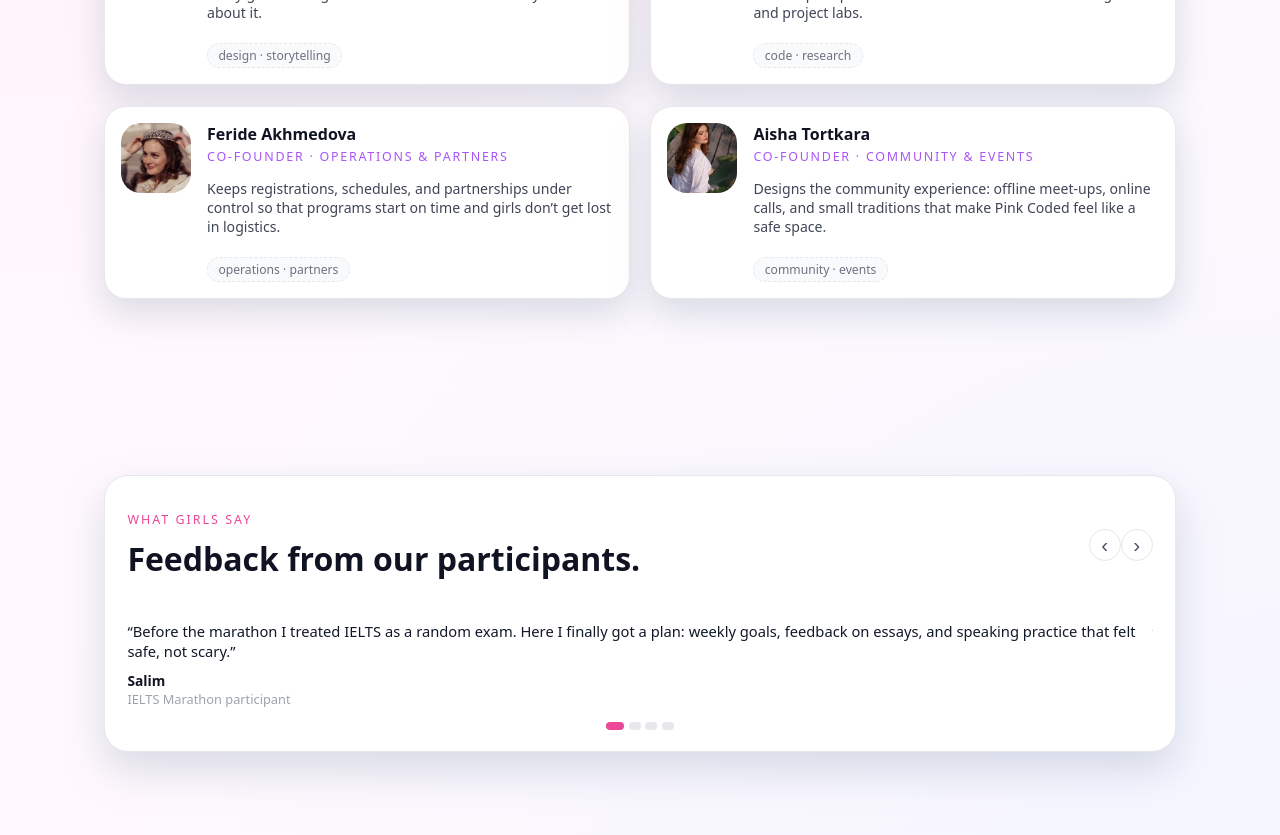
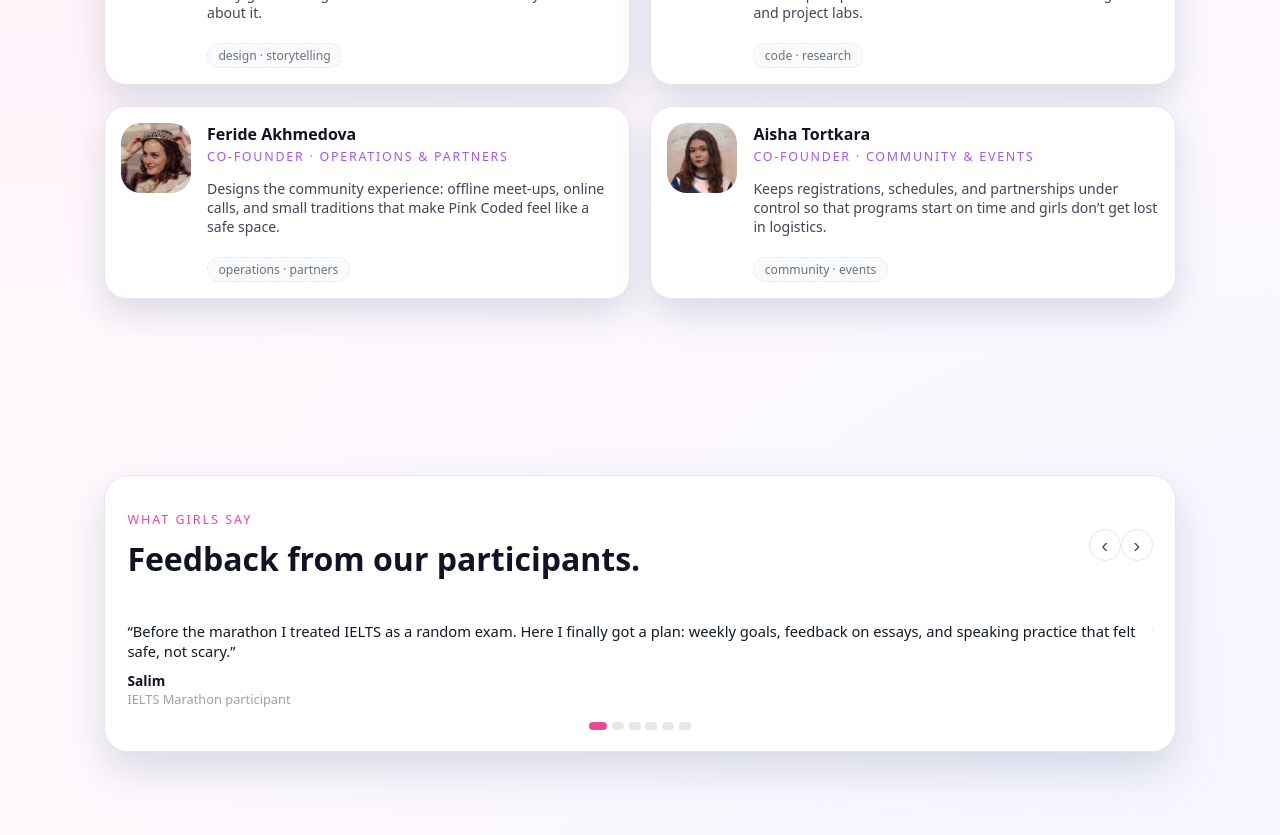
Before and after one commit to Fakhriye/pinkcoded-site, a React (Vite) app: page /about in a window 1280 px wide. Shown: the part 880-1715 px from the top of the page. Built offline with nearby package versions, Linux system fonts and the light colour scheme.

Commit message:
new updates

```diff
--- a/src/pages/AboutPage.jsx
+++ b/src/pages/AboutPage.jsx
@@ -22,7 +22,7 @@ const founders = [
     name: "Feride Akhmedova",
     role: "Co-founder · operations & partners",
     blurb:
-      "Keeps registrations, schedules, and partnerships under control so that programs start on time and girls don’t get lost in logistics.",
+      "Designs the community experience: offline meet-ups, online calls, and small traditions that make Pink Coded feel like a safe space.",
     badge: "operations · partners",
     photo: "/images/founders/feride.jpg",
   },
@@ -30,9 +30,9 @@ const founders = [
     name: "Aisha Tortkara",
     role: "Co-founder · community & events",
     blurb:
-      "Designs the community experience: offline meet-ups, online calls, and small traditions that make Pink Coded feel like a safe space.",
+      "Keeps registrations, schedules, and partnerships under control so that programs start on time and girls don’t get lost in logistics.",
     badge: "community · events",
-    photo: "/images/founders/aisha.jpg",
+    photo: "/images/founders/aisha.jpeg",
   },
 ];
 
@@ -54,6 +54,18 @@ const testimonials = [
     detail: "Common App Review workshop",
     text:
       "Hearing comments from an admissions officer in real time was eye-opening. They didn’t just correct grammar — they helped me make my story clearer and more honest.",
+  },
+  {
+    name: "Andrew",
+    detail: "Robotics Course",
+    text:
+      "Thanks to Pink Coded I started my journey in robotics and found like-minded people!",
+  },
+  {
+    name: "Vlad",
+    detail: "SAT Marathon",
+    text:
+      "Men of quality are not afraid of equality. Went from 1400 to 1500 thanks to mentor Feride!",
   },
   {
     name: "Amiran",
```
Also changed, not shown: public/images/founders/aisha.jpeg (added), public/images/founders/aisha.jpg (deleted).
